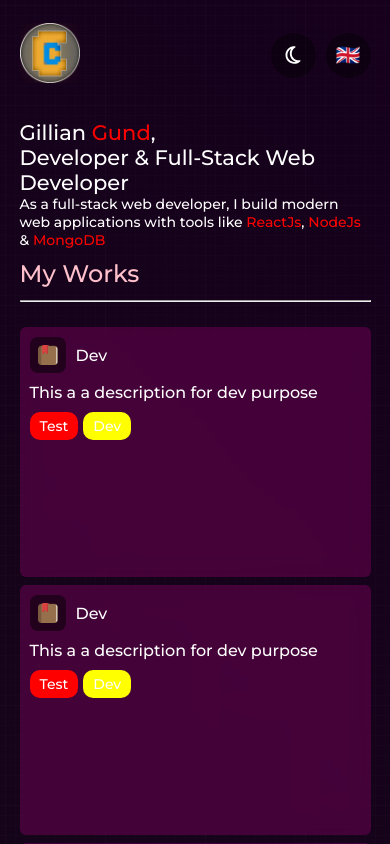
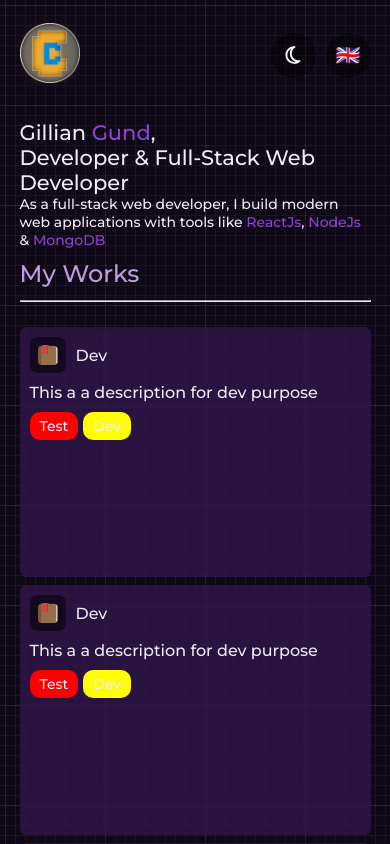
Before and after one commit to GillanCodes/gillancodes.ovh, a React (Create React App) app in the folder client/: page / in a window 390 px wide. Shown: the top 844 px of the page. Built offline with nearby package versions, Linux system fonts and the light colour scheme.

Commit message:
feat: theming done

```diff
--- a/client/src/Style/components/_tech-card.scss
+++ b/client/src/Style/components/_tech-card.scss
@@ -1,8 +1,8 @@
 .tech-card
 {
     height: 60px;
-    background-color: rgba(255, 0, 179, 0.2);
-    backdrop-filter: blur(10px);
+    background-color: var(--glass);
+    backdrop-filter: blur(2px);
 
     display: flex;
     align-items: center;
--- a/client/src/Style/components/_timeline.scss
+++ b/client/src/Style/components/_timeline.scss
@@ -6,7 +6,13 @@
 
     h3
     {
-      color: purple;
+      color: var(--secondary);
+      text-decoration: underline;
+    }
+
+    p
+    {
+      color: var(--secondary);
     }
 
     /* Container around content */
@@ -24,8 +30,8 @@
     width: 25px;
     height: 25px;
     right: -17px;
-    background-color: white;
-    border: 4px solid #FF9F55;
+    background-color: var(--secondary);
+    border: 4px solid var(--primary);
     top: 15px;
     border-radius: 50%;
     z-index: 1;
@@ -42,9 +48,9 @@
     width: 0;
     z-index: 1;
     right: 30px;
-    border: medium solid white;
+    border: medium solid var(--primary);
     border-width: 10px 0 10px 10px;
-    border-color: transparent transparent transparent white;
+    border-color: transparent transparent transparent var(--primary);
     }
 
     /* Add arrows to the right container (pointing left) */
@@ -56,9 +62,9 @@
     width: 0;
     z-index: 1;
     left: 30px;
-    border: medium solid white;
+    border: medium solid var(--primary);
     border-width: 10px 10px 10px 0;
-    border-color: transparent white transparent transparent;
+    border-color: transparent var(--primary) transparent var(--primary);
     }
 
     /* Fix the circle for containers on the right side */
@@ -69,7 +75,7 @@
     /* The actual content */
     .content {
     padding: 20px 30px;
-    background-color: white;
+    background-color: var(--primary);
     position: relative;
     border-radius: 6px;
     }
@@ -81,7 +87,7 @@
   content: '';
   position: absolute;
   width: 6px;
-  background-color: white;
+  background-color: var(--primary);
   top: 0;
   bottom: 0;
   left: 50%;
@@ -116,9 +122,9 @@
 /* Make sure that all arrows are pointing leftwards */
   .timeline .container::before {
     left: 30px;
-    border: medium solid white;
+    border: medium solid var(--primary);
     border-width: 10px 10px 10px 0;
-    border-color: transparent white transparent transparent;
+    border-color: transparent var(--primary) transparent transparent;
   }
 
   .timeline .container.left
--- a/client/src/Style/components/_work-card.scss
+++ b/client/src/Style/components/_work-card.scss
@@ -1,8 +1,8 @@
 .work-card
 {
     height: 250px;
-    background-color: rgba(255, 0, 179, 0.2);
-    backdrop-filter: blur(10px);
+    background-color: var(--glass);
+    backdrop-filter: blur(2px);
 
     border-radius: .375rem;
 
--- a/client/src/Style/pages/_home.scss
+++ b/client/src/Style/pages/_home.scss
@@ -3,12 +3,12 @@ main
     hr
     {
         margin-bottom: 15px;
-        color: pink;
+        color: var(--primary);
     }
     h2
     {
         margin-bottom: 12px ;
-        color: pink;
+        color: var(--primary);
     }
 
     #introduction
--- a/client/src/Style/utils/settings.scss
+++ b/client/src/Style/utils/settings.scss
@@ -9,21 +9,11 @@
 .App
 {
     // background: linear-gradient(38deg, rgba(63,46,173,1) 15%, rgba(125,115,193,1) 100%);;
-    background: linear-gradient(45deg ,var(--grad-btm), var(--grad-top));
-    min-height: 100dvh;
-}
-
-.App::before
-{
-    content: "";
+    // background: linear-gradient(45deg ,var(--grad-btm), var(--grad-top));
+    background-color: var(--background);
+    min-height: 100vh;
     background-image: url("../../../public/grid.svg");
     background-repeat: repeat;
-    position: absolute;
-    inset: 0;
-    opacity: .2;
-    width: 100%;
-    height: 100%;
-    pointer-events: none;
 }
 
 .container
--- a/client/src/Style/utils/themes.scss
+++ b/client/src/Style/utils/themes.scss
@@ -1,12 +1,20 @@
-:root {
-   --grad-btm: rgba(17, 17, 17, 1);
-   --grad-top: rgb(22, 0, 28);
-   --accent: #fc0000;
-   --text: #FFF;
+:root
+{
+    --text: #f0ebf6;
+    --background: #0f0816;
+    --primary: #be9ddf;
+    --secondary: #4e227a;
+    --accent: #8d44d5;
+    --glass: rgba(78, 34, 122, .4);
+
 }
 
 [data-theme="light"] {
-    --grad-btm: rgb(100, 100, 100);
-    --grad-top: rgb(82, 35, 95);
-    --text: #000;
+    --text: #0f0915;
+    --background: #f0e4f8;
+    --primary: #401f60;
+    --secondary: #b084dc;
+    --accent: #732abb;
+    --glass: rgba(176, 132, 220, .4);
+
 }
```
